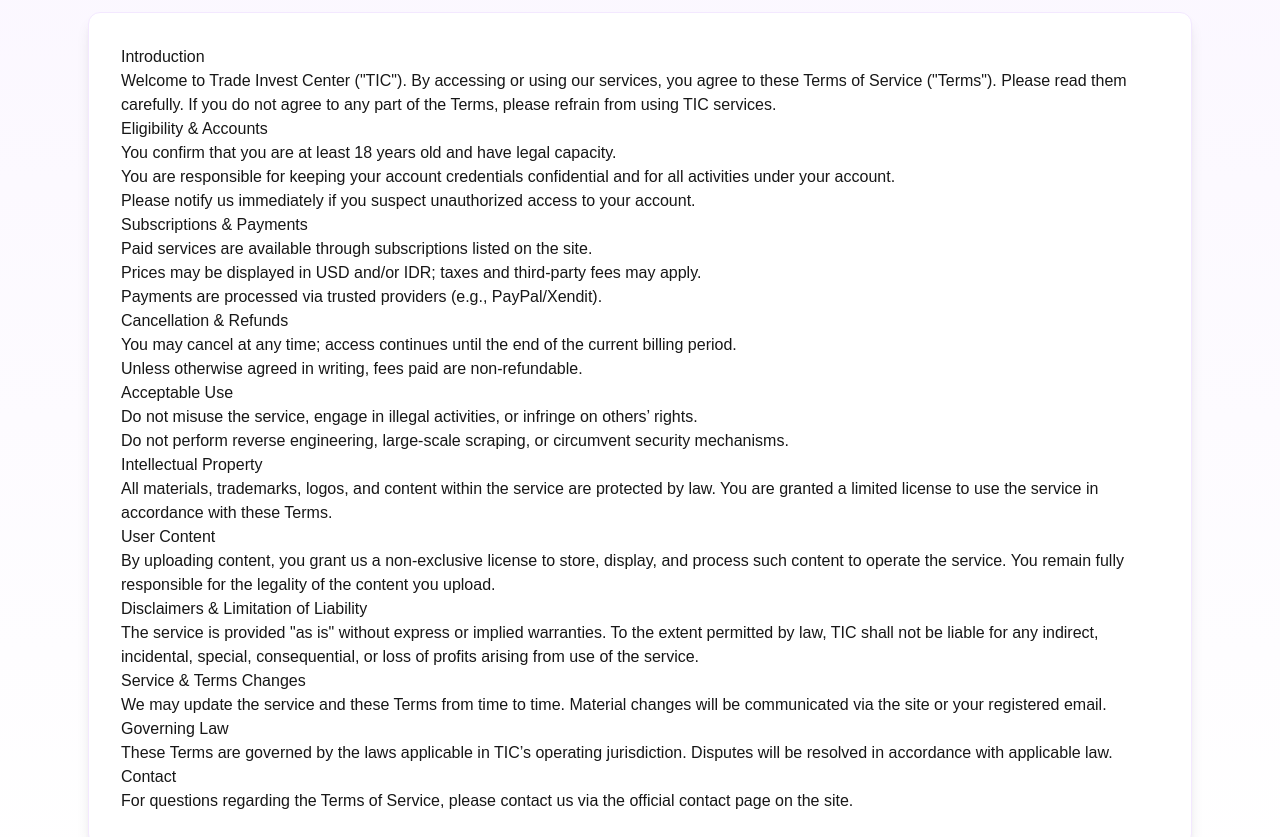
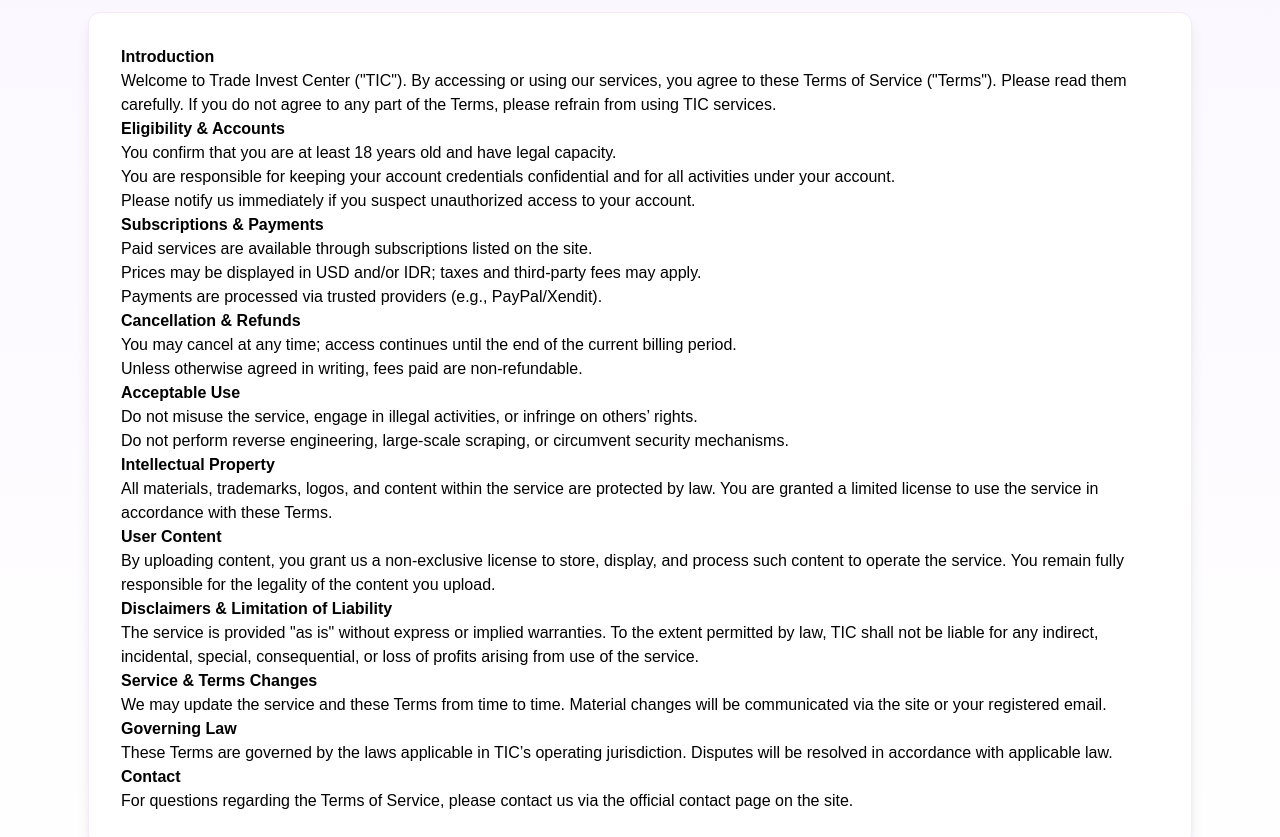
Before and after one commit to Layang-Digital-Innovation/tradeinvestcenter, a Next.js app in the folder frontend/: page /terms in a window 1280 px wide. Shown: the part 280-1117 px from the top of the page. Built offline with nearby package versions, Linux system fonts and the light colour scheme; no server answers.

Commit message:
update color text

```diff
--- a/frontend/src/app/cookies/page.tsx
+++ b/frontend/src/app/cookies/page.tsx
@@ -8,19 +8,19 @@
 export default function CookiesPage() {
   return (
     <LegalLayout title="Cookie Policy" updatedAt="November 11, 2025" updatedLabel="Last updated">
-      <h2>Introduction</h2>
+      <h2><b>Introduction</b></h2>
       <p>
         This Cookie Policy explains how Trade Invest Center ("TIC") uses cookies and similar technologies to
         provide, analyze, and improve your experience.
       </p>
 
-      <h2>What Are Cookies?</h2>
+      <h2><b>What Are Cookies?</b></h2>
       <p>
         Cookies are small files stored on your device when you visit a website. Cookies help us remember
         preferences, understand usage, and enhance security.
       </p>
 
-      <h2>Types of Cookies We Use</h2>
+      <h2><b>Types of Cookies We Use</b></h2>
       <ul>
         <li>Essential cookies: required for core site functions and security.</li>
         <li>Preference cookies: store language and display settings.</li>
@@ -28,22 +28,22 @@
         <li>Marketing cookies: used to personalize content and promotions.</li>
       </ul>
 
-      <h2>Third Parties</h2>
+      <h2><b>Third Parties</b></h2>
       <p>
         We may use third-party services (e.g., analytics and payments) that also place cookies for operational and security purposes.
       </p>
 
-      <h2>Managing Cookies</h2>
+      <h2><b>Managing Cookies</b></h2>
       <p>
         You can configure or disable cookies through your browser settings. Disabling certain cookies may affect site functionality.
       </p>
 
-      <h2>Policy Changes</h2>
+      <h2><b>Policy Changes</b></h2>
       <p>
         This Cookie Policy may be updated from time to time. Material changes will be announced on the site.
       </p>
 
-      <h2>Contact</h2>
+      <h2><b>Contact</b></h2>
       <p>
         For cookie-related inquiries, please contact us via the official contact page on the site.
       </p>
--- a/frontend/src/app/disclaimer/page.tsx
+++ b/frontend/src/app/disclaimer/page.tsx
@@ -8,40 +8,40 @@
 export default function DisclaimerPage() {
   return (
     <LegalLayout title="Disclaimer" updatedAt="November 11, 2025" updatedLabel="Last updated">
-      <h2>Introduction</h2>
+      <h2><b>Introduction</b></h2>
       <p>
         This Disclaimer outlines the limitations of liability and the nature of information provided by Trade Invest Center ("TIC").
       </p>
 
-      <h2>Not Financial/Investment Advice</h2>
+      <h2><b>Not Financial/Investment Advice</b></h2>
       <p>
         Information available through TIC’s services is general in nature and is not intended as financial, investment, legal, or tax advice.
         Investment decisions are entirely your responsibility.
       </p>
 
-      <h2>Market Risks</h2>
+      <h2><b>Market Risks</b></h2>
       <p>
         Investment and trading activities carry significant market risks. Asset values may fluctuate, and you may lose part or all of your capital.
         Conduct your own research before taking action.
       </p>
 
-      <h2>Accuracy & Availability of Information</h2>
+      <h2><b>Accuracy & Availability of Information</b></h2>
       <p>
         We strive to provide accurate and up-to-date information, but we do not guarantee completeness, accuracy, or availability at all times.
         Content may change without notice.
       </p>
 
-      <h2>Third-Party Links</h2>
+      <h2><b>Third-Party Links</b></h2>
       <p>
         Our services may include links to third-party sites. We are not responsible for the content, policies, or practices of those sites.
       </p>
 
-      <h2>Limitation of Liability</h2>
+      <h2><b>Limitation of Liability</b></h2>
       <p>
         To the extent permitted by law, TIC shall not be liable for indirect, incidental, special, consequential, or loss of profits arising from the use of the services.
       </p>
 
-      <h2>Contact</h2>
+      <h2><b>Contact</b></h2>
       <p>
         For questions related to this disclaimer, please contact us via the official contact page on the site.
       </p>
--- a/frontend/src/app/privacy/page.tsx
+++ b/frontend/src/app/privacy/page.tsx
@@ -8,20 +8,20 @@
 export default function PrivacyPage() {
   return (
     <LegalLayout title="Privacy Policy" updatedAt="November 11, 2025" updatedLabel="Last updated">
-      <h2>Introduction</h2>
+      <h2><b>Introduction</b></h2>
       <p>
         This Privacy Policy explains how Trade Invest Center ("TIC") collects, uses, stores,
         and protects your personal data when you use our services.
       </p>
 
-      <h2>Data We Collect</h2>
+      <h2><b>Data We Collect</b></h2>
       <ul>
         <li>Data you provide: name, email, phone number, company information.</li>
         <li>Automatic data: IP address, device type, browser, access logs, cookies.</li>
         <li>Third-party sources: payment providers, analytics services, and verification partners.</li>
       </ul>
 
-      <h2>Purposes of Processing</h2>
+      <h2><b>Purposes of Processing</b></h2>
       <ul>
         <li>Provide and improve the services, including customer support.</li>
         <li>Process payments, manage subscriptions, and prevent fraud.</li>
@@ -29,49 +29,49 @@
         <li>Usage analytics to improve experience and performance.</li>
       </ul>
 
-      <h2>Legal Basis</h2>
+      <h2><b>Legal Basis</b></h2>
       <p>
         We process data based on consent, contract performance, legitimate interests, and compliance
         with applicable legal obligations.
       </p>
 
-      <h2>Storage & Security</h2>
+      <h2><b>Storage & Security</b></h2>
       <p>
         We apply reasonable technical and organizational measures to protect personal data from unauthorized access,
         loss, or alteration. Data retention is based on operational needs and legal obligations.
       </p>
 
-      <h2>Data Sharing</h2>
+      <h2><b>Data Sharing</b></h2>
       <ul>
         <li>Payment providers (e.g., PayPal/Xendit) to process transactions.</li>
         <li>Analytics, hosting, and security services to support operations.</li>
         <li>When required by law or court order.</li>
       </ul>
 
-      <h2>Your Rights</h2>
+      <h2><b>Your Rights</b></h2>
       <ul>
         <li>Access, correction, deletion, and data portability (subject to applicable laws).</li>
         <li>Withdraw consent and object to certain processing.</li>
         <li>Lodge a complaint with your local data protection authority.</li>
       </ul>
 
-      <h2>International Transfers</h2>
+      <h2><b>International Transfers</b></h2>
       <p>
         Data may be processed in other countries with equivalent protections. We ensure lawful transfer mechanisms
         in accordance with applicable regulations.
       </p>
 
-      <h2>Children</h2>
+      <h2><b>Children</b></h2>
       <p>
         Our services are not intended for children under 18. We do not knowingly collect data from children under that age.
       </p>
 
-      <h2>Policy Changes</h2>
+      <h2><b>Policy Changes</b></h2>
       <p>
         We may update this Privacy Policy from time to time. Material changes will be communicated via the site or your registered email.
       </p>
 
-      <h2>Contact</h2>
+      <h2><b>Contact</b></h2>
       <p>
         For privacy-related questions, please contact us via the official contact page on the site.
       </p>
--- a/frontend/src/app/terms/page.tsx
+++ b/frontend/src/app/terms/page.tsx
@@ -8,68 +8,68 @@
 export default function TermsPage() {
   return (
     <LegalLayout title="Terms of Service" updatedAt="November 11, 2025" updatedLabel="Last updated">
-      <h2>Introduction</h2>
+      <h2><b>Introduction</b></h2>
       <p>
         Welcome to Trade Invest Center ("TIC"). By accessing or using our services, you agree to these
         Terms of Service ("Terms"). Please read them carefully. If you do not agree to any part of the Terms,
         please refrain from using TIC services.
       </p>
 
-      <h2>Eligibility & Accounts</h2>
+      <h2><b>Eligibility & Accounts</b></h2>
       <ul>
         <li>You confirm that you are at least 18 years old and have legal capacity.</li>
         <li>You are responsible for keeping your account credentials confidential and for all activities under your account.</li>
         <li>Please notify us immediately if you suspect unauthorized access to your account.</li>
       </ul>
 
-      <h2>Subscriptions & Payments</h2>
+      <h2><b>Subscriptions & Payments</b></h2>
       <ul>
         <li>Paid services are available through subscriptions listed on the site.</li>
         <li>Prices may be displayed in USD and/or IDR; taxes and third-party fees may apply.</li>
         <li>Payments are processed via trusted providers (e.g., PayPal/Xendit).</li>
       </ul>
 
-      <h2>Cancellation & Refunds</h2>
+      <h2><b>Cancellation & Refunds</b></h2>
       <ul>
         <li>You may cancel at any time; access continues until the end of the current billing period.</li>
         <li>Unless otherwise agreed in writing, fees paid are non-refundable.</li>
       </ul>
 
-      <h2>Acceptable Use</h2>
+      <h2><b>Acceptable Use</b></h2>
       <ul>
         <li>Do not misuse the service, engage in illegal activities, or infringe on others’ rights.</li>
         <li>Do not perform reverse engineering, large-scale scraping, or circumvent security mechanisms.</li>
       </ul>
 
-      <h2>Intellectual Property</h2>
+      <h2><b>Intellectual Property</b></h2>
       <p>
         All materials, trademarks, logos, and content within the service are protected by law.
         You are granted a limited license to use the service in accordance with these Terms.
       </p>
 
-      <h2>User Content</h2>
+      <h2><b>User Content</b></h2>
       <p>
         By uploading content, you grant us a non-exclusive license to store, display, and process such content to operate the service.
         You remain fully responsible for the legality of the content you upload.
       </p>
 
-      <h2>Disclaimers & Limitation of Liability</h2>
+      <h2><b>Disclaimers & Limitation of Liability</b></h2>
       <p>
         The service is provided "as is" without express or implied warranties. To the extent permitted by law,
         TIC shall not be liable for any indirect, incidental, special, consequential, or loss of profits arising from use of the service.
       </p>
 
-      <h2>Service & Terms Changes</h2>
+      <h2><b>Service & Terms Changes</b></h2>
       <p>
         We may update the service and these Terms from time to time. Material changes will be communicated via the site or your registered email.
       </p>
 
-      <h2>Governing Law</h2>
+      <h2><b>Governing Law</b></h2>
       <p>
         These Terms are governed by the laws applicable in TIC’s operating jurisdiction. Disputes will be resolved in accordance with applicable law.
       </p>
 
-      <h2>Contact</h2>
+      <h2><b>Contact</b></h2>
       <p>
         For questions regarding the Terms of Service, please contact us via the official contact page on the site.
       </p>
--- a/frontend/src/components/legal/LegalLayout.tsx
+++ b/frontend/src/components/legal/LegalLayout.tsx
@@ -22,7 +22,7 @@
       </section>
       <main className="max-w-6xl mx-auto px-6 py-10">
         <div className="bg-white shadow-lg rounded-xl border border-purple-100">
-          <div className="px-6 sm:px-8 py-8 prose prose-purple max-w-none prose-headings:text-black prose-p:text-black prose-li:text-black prose-strong:text-black">
+          <div className="px-6 sm:px-8 py-8 prose max-w-none text-black prose-h1:text-black prose-h2:text-black prose-h3:text-black prose-p:text-black prose-li:text-black prose-strong:text-black prose-a:text-black">
             {children}
           </div>
         </div>
```
